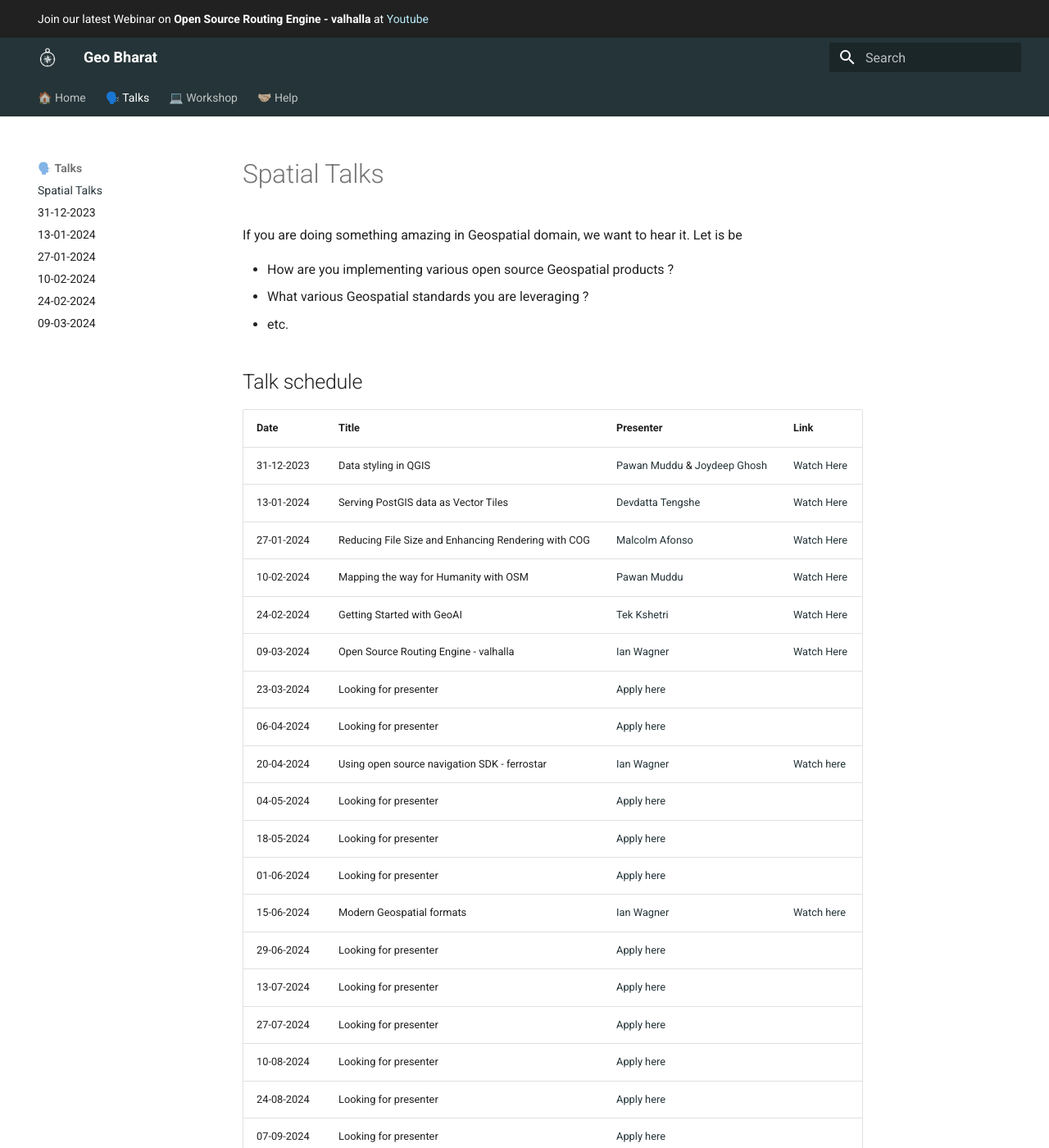
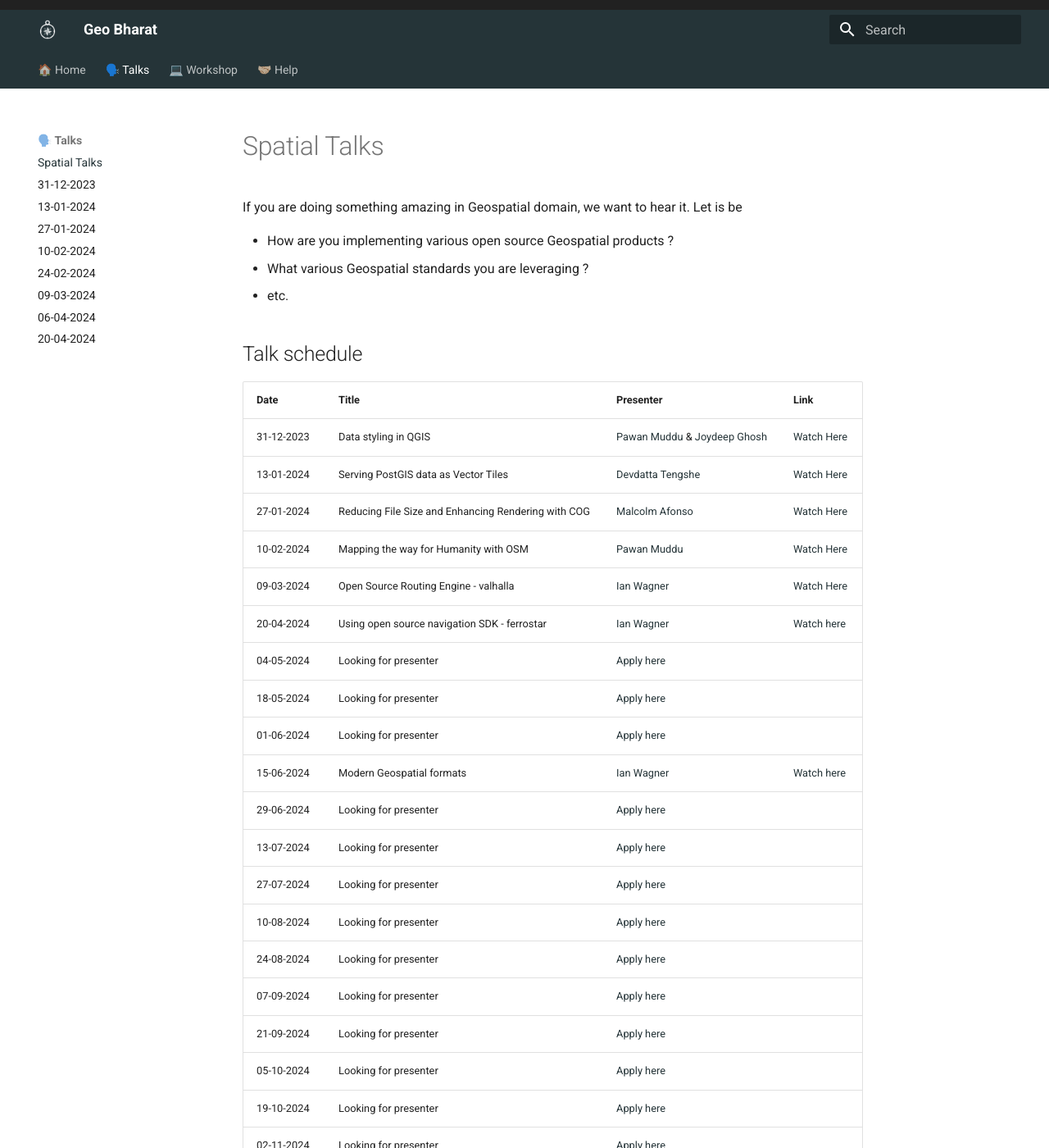
Before and after one commit to geobharat/geobharat, an MkDocs documentation site: the page built from docs/pages/talks/index.md, in a window 1280 px wide and 1400 px high. Shown: the whole window at 82% size. Built offline with MkDocs 1.6.1 and Material for MkDocs 9.7.7, drawn with Linux system fonts in a browser that asks for light colours.

Commit message:
updated docs

```diff
--- a/docs/overrides/main.html
+++ b/docs/overrides/main.html
@@ -2,6 +2,6 @@
 
 {% block announce %}
 
-Join our latest Webinar on <b>Open Source Routing Engine - valhalla</b> at <a class="announce-link" href="https://geobharat.github.io/pages/talks/09-03-2024/">Youtube </a>
+<!-- Join our latest Webinar on <b>Open Source Routing Engine - valhalla</b> at <a class="announce-link" href="https://geobharat.github.io/pages/talks/09-03-2024/">Youtube </a>  -->
 
 {% endblock %}
--- a/docs/pages/talks/index.md
+++ b/docs/pages/talks/index.md
@@ -18,10 +18,7 @@ If you are doing something amazing in Geospatial domain, we want to hear it. Let
 | 13-01-2024       | Serving PostGIS data as Vector Tiles  | [Devdatta Tengshe](https://www.linkedin.com/in/devdattat/) | [Watch Here](https://geobharat.github.io/pages/talks/13-01-2024/) |
 | 27-01-2024       | Reducing File Size and Enhancing Rendering with COG  | [Malcolm Afonso](https://www.linkedin.com/in/malcolm-afonso-70024bb7/) | [Watch Here](https://geobharat.github.io/pages/talks/27-01-2024/) |
 | 10-02-2024       | Mapping the way for Humanity with OSM  | [Pawan Muddu](https://www.linkedin.com/in/pawan-muddu-61716534/) | [Watch Here](https://www.youtube.com/watch?v=Qd_LgCK4tpY) |
-| 24-02-2024       | Getting Started with GeoAI  | [Tek Kshetri](https://www.linkedin.com/in/iamtekson/) |  [Watch Here](https://www.youtube.com/watch?v=Au3dl5qbmmU) |
 | 09-03-2024       | Open Source Routing Engine - valhalla  | [Ian Wagner](https://www.linkedin.com/in/ian-w-wagner/) | [Watch Here](https://www.youtube.com/watch?v=FpyEld_CImo) |
-| 23-03-2024       | Looking for presenter  | [Apply here](hhttps://forms.gle/HBpPZBMHHctz2qF47) |
-| 06-04-2024       | Looking for presenter  | [Apply here](hhttps://forms.gle/HBpPZBMHHctz2qF47) |
 | 20-04-2024       | Using open source navigation SDK - ferrostar | [Ian Wagner](https://www.linkedin.com/in/ian-w-wagner/) | [Watch here](https://www.youtube.com/watch?v=8PuWu_Pi2sk) |
 | 04-05-2024       | Looking for presenter  | [Apply here](hhttps://forms.gle/HBpPZBMHHctz2qF47) |
 | 18-05-2024       | Looking for presenter  | [Apply here](hhttps://forms.gle/HBpPZBMHHctz2qF47) |
--- a/mkdocs.yml
+++ b/mkdocs.yml
@@ -23,6 +23,8 @@ nav:
     - 10-02-2024 : pages/talks/10-02-2024.md
     - 24-02-2024 : pages/talks/24-02-2024.md
     - 09-03-2024 : pages/talks/09-03-2024.md
+    - 06-04-2024 : pages/talks/06-04-2024.md
+    - 20-04-2024 : pages/talks/20-04-2024.md
   - 💻 Workshop :
     - pages/workshop/index.md
   - 🤝🏻 Help : help.md
```
Also changed, not shown: docs/pages/talks/06-04-2024.md (added, +12 -0 lines), docs/pages/talks/20-04-2024.md (added, +12 -0 lines).
